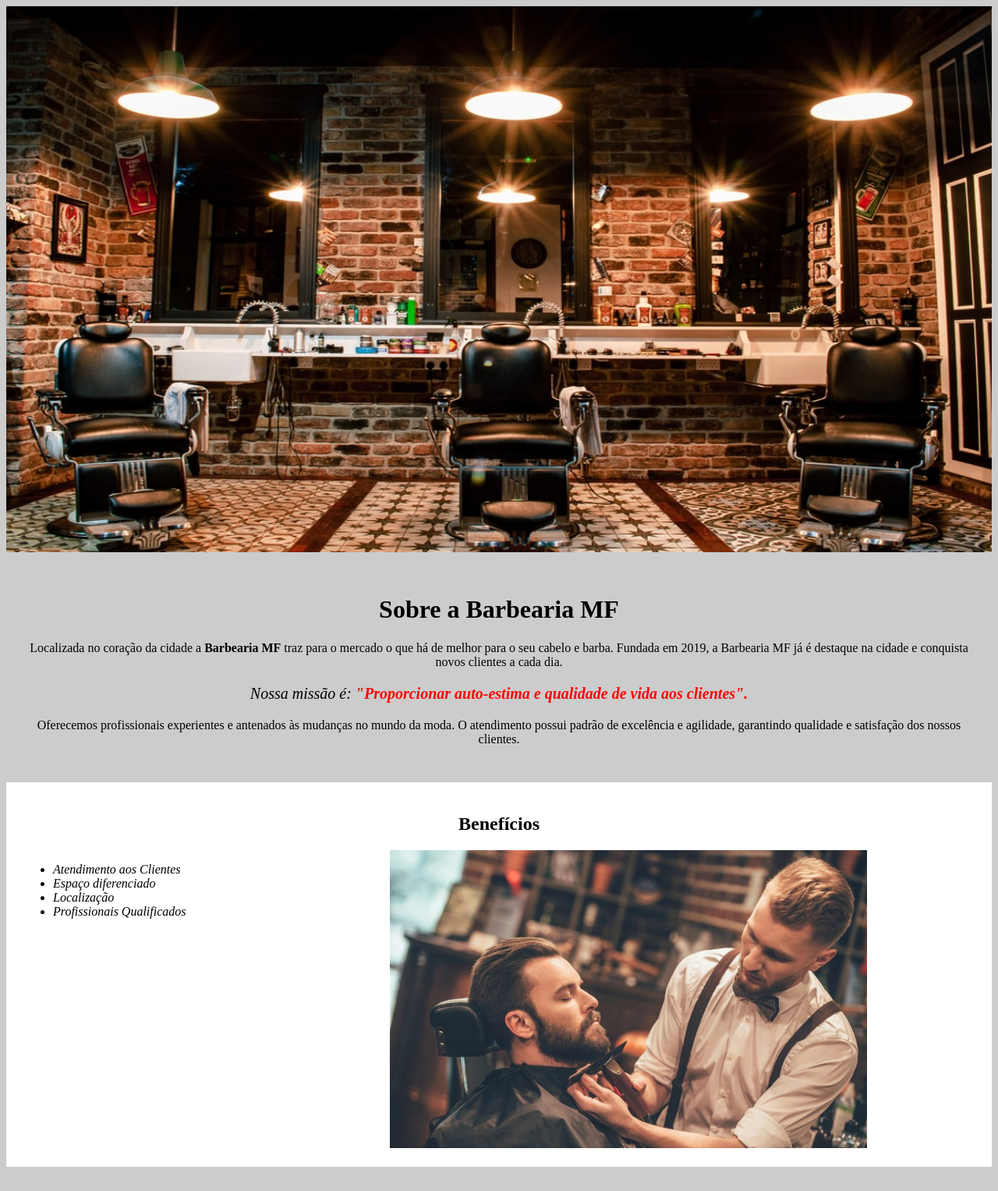
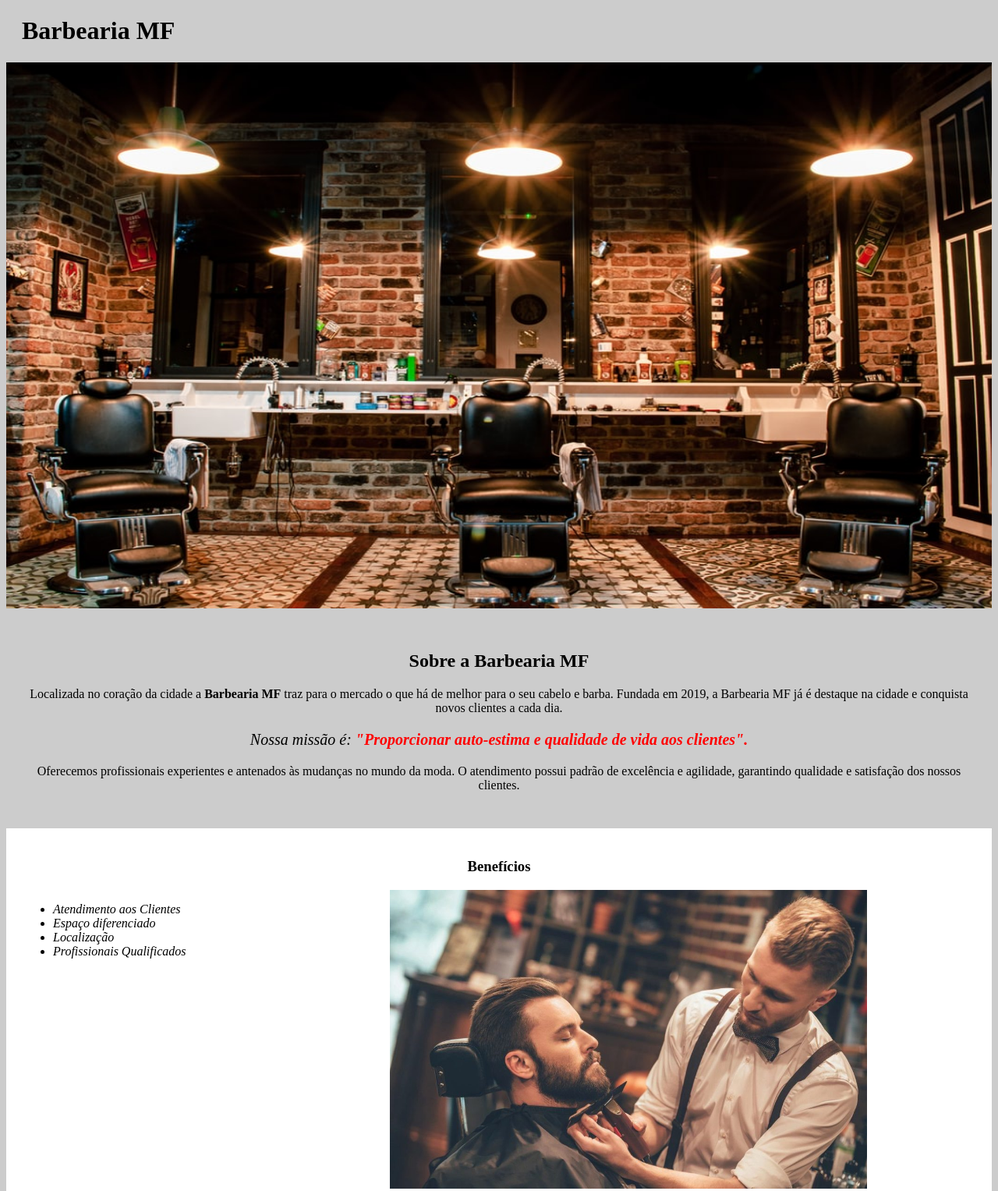
Before and after one commit to FernandoSouza7/barber-shop, a plain HTML site: page index.html in a window 1280 px wide. Shown: the top 1527 px of the page at 78% size. Before the commit the page ends 1504 px from the top, so only its background shows below. Drawn offline with Linux system fonts and the light colour scheme.

Commit message:
Trabalho finalizado

```diff
--- a/index.html
+++ b/index.html
@@ -10,10 +10,15 @@
 </head>
 
 <body>
+
+    <header>
+        <h1 class="titulo-principal">Barbearia MF</h1>
+    </header>
+
     <img id="banner" src="img/barberShop.jpeg" alt="Imagem">
 
     <div class="principal">
-        <h1>Sobre a Barbearia MF</h1>
+        <h2 class="titulo-centralizado">Sobre a Barbearia MF</h2>
         <p>
             Localizada no coração da cidade a <strong>Barbearia MF</strong> traz para
             o mercado o que há de melhor para o seu cabelo e barba. Fundada em 2019, a
@@ -32,7 +37,7 @@
     </div>
 
     <div class="beneficios">
-        <h2>Benefícios</h2>
+        <h3 class="titulo-centralizado">Benefícios</h3>
         <ul>
             <li class="itens" >Atendimento aos Clientes</li>
             <li class="itens" >Espaço diferenciado</li>
--- a/style.css
+++ b/style.css
@@ -12,7 +12,11 @@ body {
     padding: 30px;
 }
 
-h1 {
+.titulo-principal {
+    padding-left: 20px;
+}
+
+.titulo-centralizado {
     text-align: center;
 }
 
@@ -37,10 +41,6 @@ em strong {
     padding: 20px;
 }
 
-h2 {
-    text-align: center;
-}
-
 ul {
     display: inline-block;
     vertical-align: top;
```
